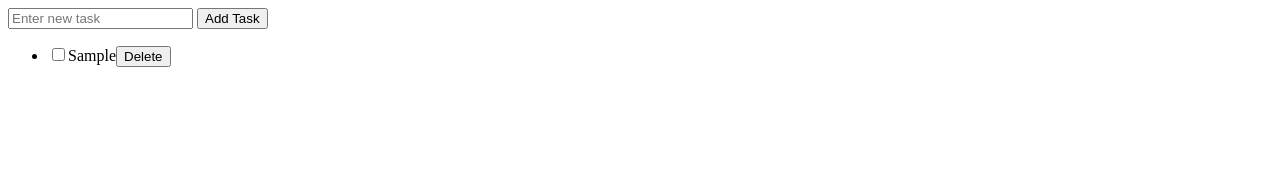
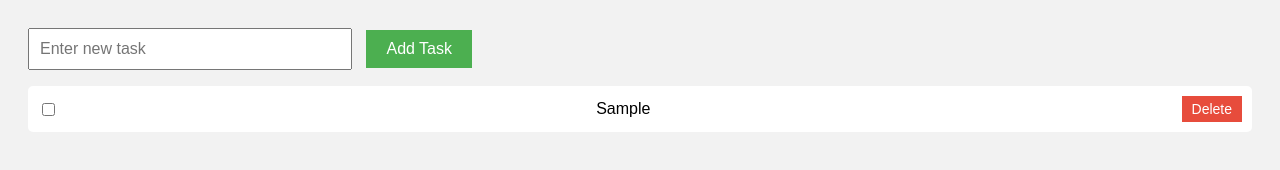
Before and after one commit to Saaj1/Dynamic-ToDo-List, a plain HTML site: page index.html in a window 1280 px wide. Both pictures are taken after typing "Sample" into the empty fields and a click on the button "Add Task". Drawn offline with Linux system fonts and the light colour scheme.

Commit message:
added styling

```diff
--- a/index.html
+++ b/index.html
@@ -4,6 +4,7 @@
   <meta charset="UTF-8">
   <meta http-equiv="X-UA-Compatible" content="IE=edge">
   <meta name="viewport" content="width=device-width, initial-scale=1.0">
+  <link rel="stylesheet" href="style.css">
   <title>To-Do List</title>
 </head>
 <body>
--- a/style.css
+++ b/style.css
@@ -0,0 +1,67 @@
+body {
+  font-family: Arial, sans-serif;
+  background-color: #f2f2f2;
+  padding: 20px;
+}
+
+h1 {
+  text-align: center;
+  color: #333;
+}
+
+#taskInput {
+  width: 300px;
+  padding: 10px;
+  font-size: 16px;
+}
+
+#addTask {
+  background-color: #4caf50;
+  color: white;
+  border: none;
+  padding: 10px 20px;
+  margin-left: 10px;
+  font-size: 16px;
+  cursor: pointer;
+}
+
+#taskList {
+  list-style-type: none;
+  padding: 0;
+}
+
+li {
+  background-color: #fff;
+  border-radius: 5px;
+  padding: 10px;
+  margin-bottom: 10px;
+  display: flex;
+  align-items: center;
+  justify-content: space-between;
+}
+
+li:nth-child(even) {
+  background-color: #f2f2f2;
+}
+
+input[type="checkbox"] {
+  margin-right: 10px;
+}
+
+button {
+  background-color: #e74c3c;
+  color: white;
+  border: none;
+  padding: 5px 10px;
+  font-size: 14px;
+  cursor: pointer;
+}
+
+button:hover {
+  background-color: #c0392b;
+}
+
+.completed {
+  text-decoration: line-through;
+  color: #888;
+}
```
